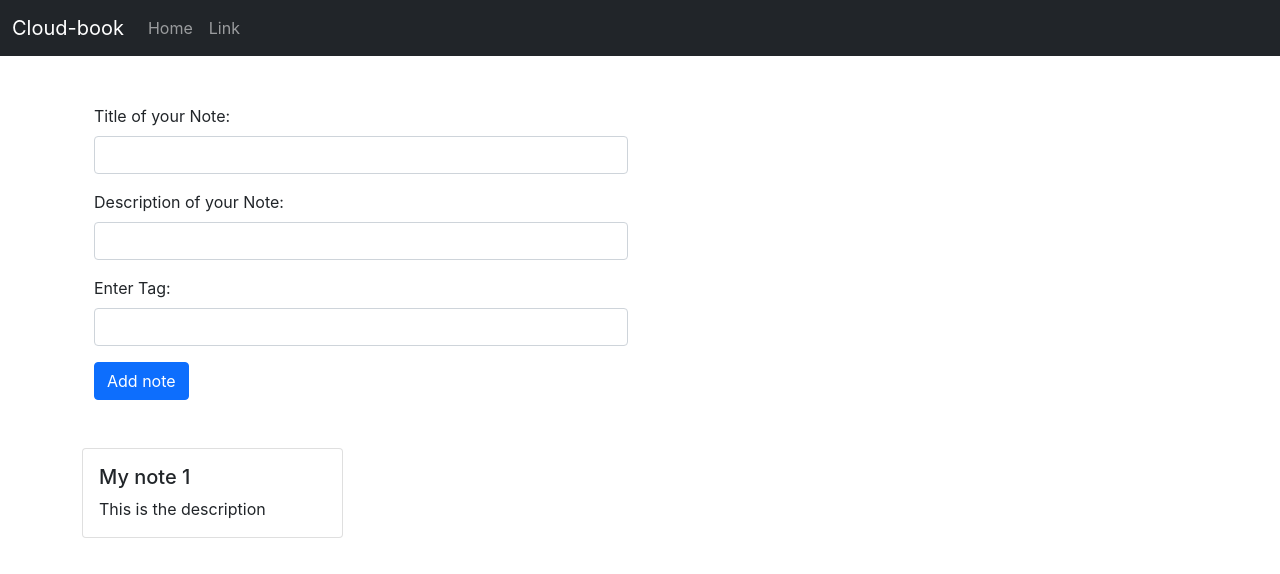
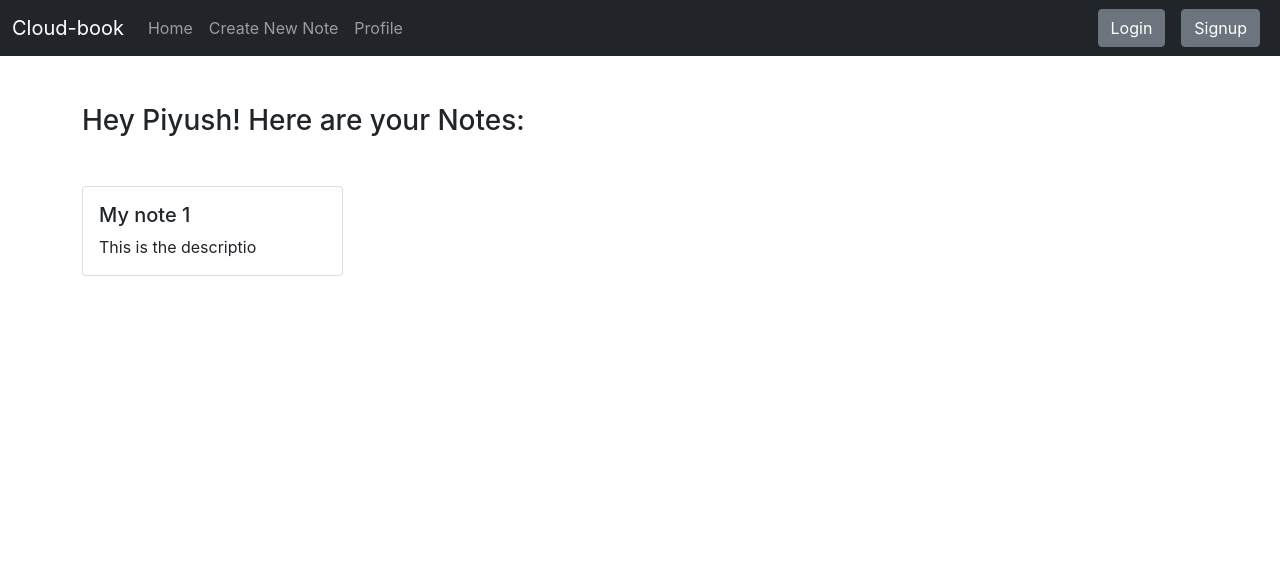
Before and after one commit to piyushx/cloud-book, a React (Create React App) app: page / in a window 1280 px wide. Shown: the top 574 px of the page. Built offline with nearby package versions, Linux system fonts and the light colour scheme.

Commit message:
added profile, new Note component to react

```diff
--- a/src/App.js
+++ b/src/App.js
@@ -1,13 +1,14 @@
-import React from "react";
+import React, { Profiler } from "react";
 import Navbar from "./components/Navbar"
-import Notes from "./components/Notes"
+import Notes from "./components/CreateNote"
 
 import {
   BrowserRouter as Router,
   Switch,
   Route
 } from "react-router-dom";
-import About from "./components/About";
+import Profile from "./components/Profile";
+import AllNotes from "./components/AllNotes";
 
 
 const App = () => {
@@ -18,11 +19,14 @@
       <Navbar/>
 
         <Switch>
+          <Route exact path="/profile">
+            <Profile/>
+          </Route>
           <Route exact path="/">
+            <AllNotes/>
+          </Route>
+          <Route exact path="/create">
             <Notes/>
-          </Route>
-          <Route exact path="/about">
-            <About/>
           </Route>
 
         </Switch>
--- /dev/null
+++ b/src/components/AllNotes.js
@@ -0,0 +1,14 @@
+import React from 'react'
+import NoteItem from './NoteItem'
+
+
+function Home() {
+    return (
+        <div className="container my-5">
+            <h3 className="my-5">Hey Piyush! Here are your Notes: </h3>
+            <NoteItem title = "My note 1" description = "This is the descriptio" tag = "Personal"/>
+        </div>
+    )
+}
+
+export default Home
--- a/src/components/Notes.js
+++ b/src/components/CreateNote.js
@@ -6,6 +6,7 @@
     return (
         <div className = "container my-3">
             <NewNoteForm/>
+            <h3 className="my-4">Your recent notes: </h3>
             <NoteItem title = "My note 1" description = "This is the description" tag = "Personal"/>
         </div>
     )
--- a/src/components/Navbar.js
+++ b/src/components/Navbar.js
@@ -16,11 +16,17 @@
                                 <Link className="nav-link" aria-current="page" to="/">Home</Link>
                             </li>
                             <li className="nav-item">
-                                <Link className="nav-link" to="/about">Link</Link>
+                                <Link className="nav-link" to="/create">Create New Note</Link>
+                            </li>
+                            <li className="nav-item">
+                                <Link className="nav-link" to="/profile">Profile</Link>
                             </li>
 
                         </ul>
                     </div>
+
+                    <button type="submit" class="btn btn-secondary mx-2">Login</button>
+                    <button type="submit" class="btn btn-secondary mx-2">Signup</button>
                 </div>
             </nav>
         </div>
```
Also changed, not shown: src/components/Profile.js (renamed from src/components/About.js).
